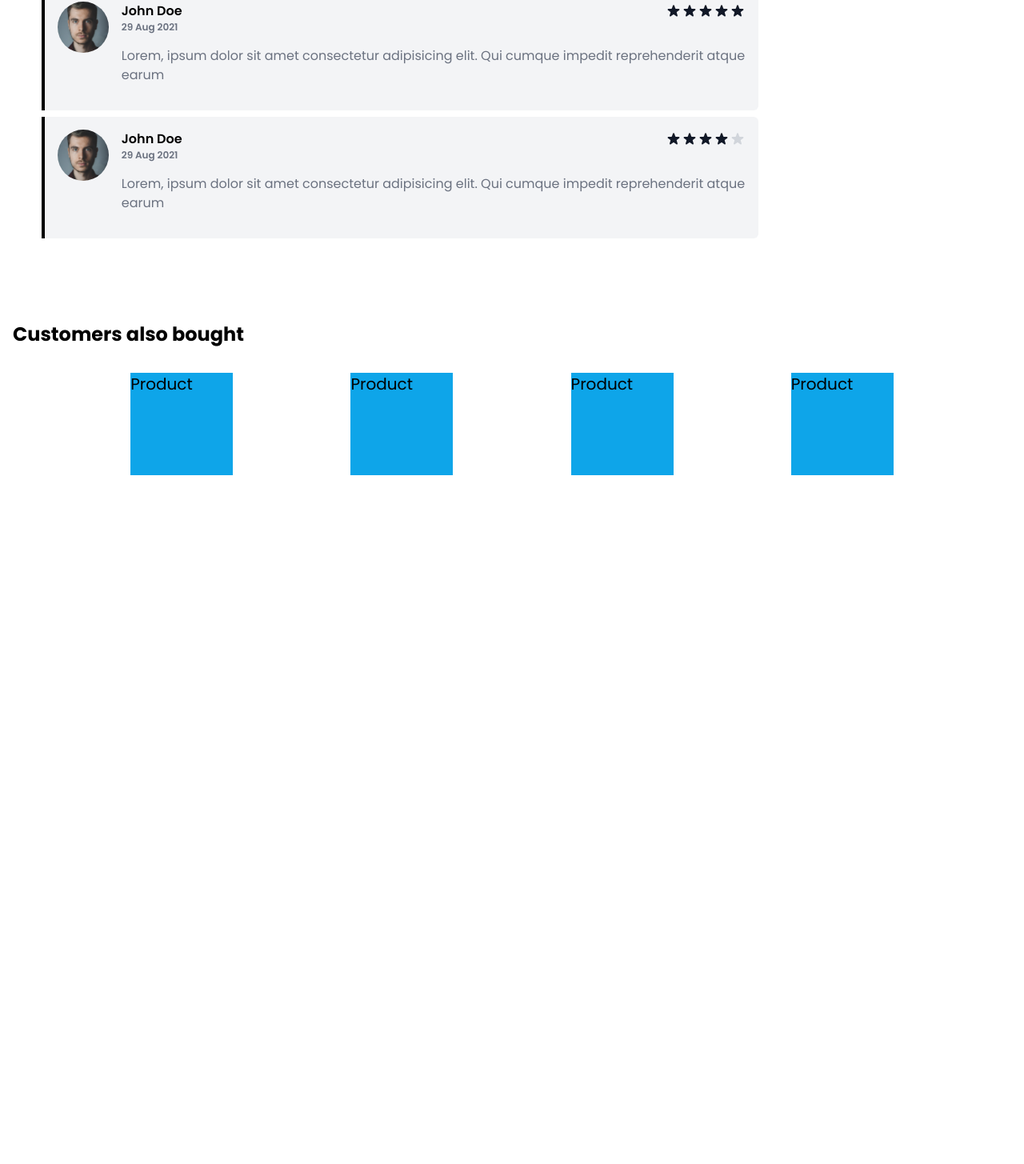
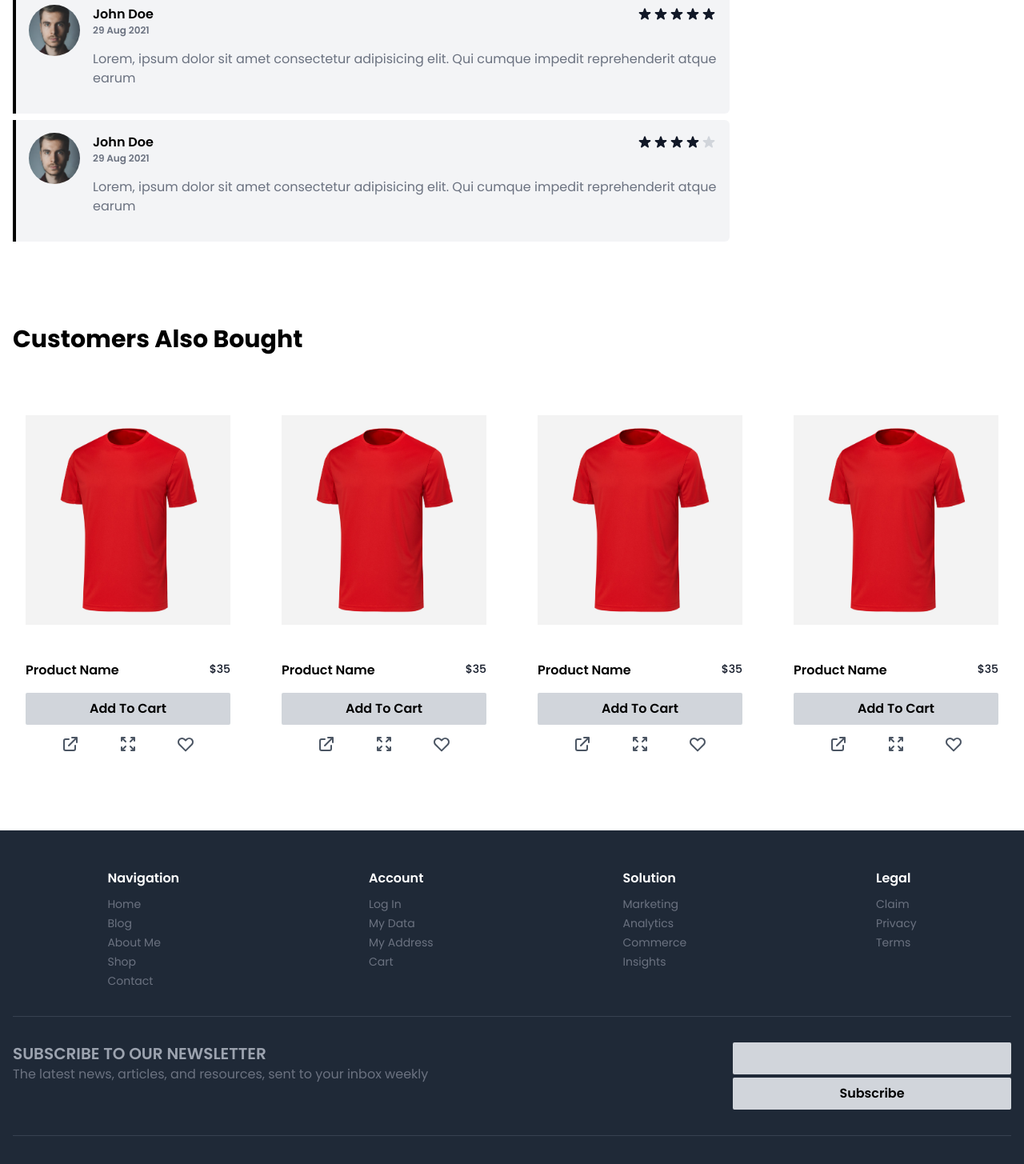
Before and after one commit to RavenSam/ecommerce_template_02, a Next.js app: page /product/1 in a window 1280 px wide. Shown: the part 1404-2859 px from the top of the page at 80% size. Before the commit the page ends 2018 px from the top, so only its background shows below. Built offline with nearby package versions, Linux system fonts and the light colour scheme; what tailwindcss-elevation would draw is missing.

Commit message:
product card & footer

```diff
--- /dev/null
+++ b/components/Footer.jsx
@@ -0,0 +1,78 @@
+const navigations = ["home", "blog", "about me", "shop", "contact"]
+const account = ["log in", "my data", "my address", "cart"]
+const solutions = ["marketing", "analytics", "commerce", "insights"]
+const legals = ["claim", "privacy", "terms"]
+
+export default function Footer() {
+   return (
+      <footer className="bg-gray-800 text-white px-4 py-12 mt-12">
+         <div className="flex  justify-around ">
+            <ul>
+               <li className="font-semibold mb-2 capitalize">navigation</li>
+               {navigations.map((item) => (
+                  <li key={item}>
+                     <a href="#" className="text-gray-500 text-sm hover:text-white capitalize">
+                        {item}
+                     </a>
+                  </li>
+               ))}
+            </ul>
+
+            <ul>
+               <li className="font-semibold mb-2 capitalize">account</li>
+               {account.map((item) => (
+                  <li key={item}>
+                     <a href="#" className="text-gray-500 text-sm hover:text-white capitalize">
+                        {item}
+                     </a>
+                  </li>
+               ))}
+            </ul>
+
+            <ul>
+               <li className="font-semibold mb-2 capitalize">solution</li>
+               {solutions.map((item) => (
+                  <li key={item}>
+                     <a href="#" className="text-gray-500 text-sm hover:text-white capitalize">
+                        {item}
+                     </a>
+                  </li>
+               ))}
+            </ul>
+
+            <ul>
+               <li className="font-semibold mb-2 capitalize">legal</li>
+               {legals.map((item) => (
+                  <li key={item}>
+                     <a href="#" className="text-gray-500 text-sm hover:text-white capitalize">
+                        {item}
+                     </a>
+                  </li>
+               ))}
+            </ul>
+         </div>
+
+         <hr className="my-8 border-gray-700" />
+
+         <div className="flex flex-col items-center md:flex-row md:items-start justify-between">
+            <div className="text-gray-500 text-center md:text-left ">
+               <h4 className="text-xl text-gray-400 uppercase font-semibold">subscribe to our newsletter</h4>
+               <p className="text-gray-500 ">The latest news, articles, and resources, sent to your inbox weekly</p>
+            </div>
+
+            <div className="max-w-sm">
+               <div>
+                  <input type="text" className="px-4 py-2 rounded-sm focus:outline-none w-full bg-gray-300" />
+               </div>
+               <button className="btn-3 mt-1 w-full text-black">subscribe</button>
+            </div>
+         </div>
+
+         <hr className="my-8 border-gray-700" />
+
+         <div className="text-gray-400">
+            <p>2022 Justme,Inc. All rights reserved.</p>
+         </div>
+      </footer>
+   )
+}
--- a/components/Layout.jsx
+++ b/components/Layout.jsx
@@ -1,5 +1,5 @@
 // Components
-import { Navbar } from "."
+import { Footer, Navbar } from "."
 
 export default function Layout({ children }) {
    return (
@@ -8,6 +8,8 @@ export default function Layout({ children }) {
             <Navbar />
 
             {children}
+
+            <Footer />
          </div>
       </>
    )
--- a/components/ProductCard.jsx
+++ b/components/ProductCard.jsx
@@ -1,7 +1,42 @@
+import Image from "next/image"
+import { ArrowsExpandIcon, ExternalLinkIcon, HeartIcon } from "@heroicons/react/outline"
+
 export default function ProductCard() {
    return (
-      <div className="bg-sky-500 w-32 h-32">
-         <h4 className="text-xl">Product</h4>
+      <div className=" relative  p-4 rounded-md">
+         <div className="w-full  overflow-hidden h-80">
+            {/* <img
+               src="/products/shirt.png"
+               alt=""
+               className="w-full h-full object-center object-cover lg:w-full lg:h-full"
+            /> */}
+            <div className="relative w-full h-full  object-center object-cover ">
+               <Image src="/products/shirt.png" layout="fill" objectFit="contain" />
+            </div>
+         </div>
+
+         <div className="mt-4 flex justify-between font-semibold">
+            <div>
+               <h4 className=" capitalize">
+                  <a href="">product name</a>
+               </h4>
+            </div>
+            <p className="text-sm font-medium text-gray-900">$35</p>
+         </div>
+
+         <button className="btn-3 w-full mt-4">Add to cart</button>
+
+         <div className="flex items-center justify-evenly my-2 text-gray-600">
+            <button className="h-8 w-8 p-1 hover:bg-gray-200  hover:text-black rounded-sm">
+               <ExternalLinkIcon />
+            </button>
+            <button className="h-8 w-8 p-1 hover:bg-gray-200 hover:text-black rounded-sm">
+               <ArrowsExpandIcon />
+            </button>
+            <button className="h-8 w-8 p-1 hover:bg-gray-200 hover:text-black rounded-sm">
+               <HeartIcon />
+            </button>
+         </div>
       </div>
    )
 }
--- a/components/Reviews.jsx
+++ b/components/Reviews.jsx
@@ -3,16 +3,16 @@ import Review from "./Review"
 export default function Reviews({ reviews }) {
    return (
       <div className="mt-10 py-5 " id="reviews">
-         <h2 className="text-2xl font-bold text-center py-4 mb-4">Reviews</h2>
+         <h2 className="h2">Reviews</h2>
 
-         <div className="flex flex-col md:flex-row items-center md:items-start  md:justify-around ">
+         <div className="flex flex-col md:flex-row items-center md:items-start   ">
             <div className="">
                {reviews.map((review, i) => (
                   <Review review={review} key={i} />
                ))}
             </div>
 
-            <div className="min-w-fit p-4">
+            <div className="min-w-fit p-4 mx-auto">
                <button className="btn-1">Add a review</button>
             </div>
          </div>
--- a/components/SimilarProduct.jsx
+++ b/components/SimilarProduct.jsx
@@ -3,9 +3,9 @@ import ProductCard from "./ProductCard"
 export default function SimilarProduct() {
    return (
       <div className="mt-10 py-5 " id="similarProducts">
-         <h2 className="text-2xl font-bold py-4 mb-4">Customers also bought</h2>
+         <h2 className="h2">Customers also bought</h2>
 
-         <div className="flex items-center justify-evenly">
+         <div className="grid grid-cols-1 gap-y-10 gap-x-6 sm:grid-cols-2 lg:grid-cols-4 xl:gap-x-8">
             {[1, 2, 3, 4].map((item, i) => (
                <ProductCard key={i} />
             ))}
--- a/components/index.js
+++ b/components/index.js
@@ -7,3 +7,4 @@ export { default as Reviews } from "./Reviews"
 export { default as Review } from "./Review"
 export { default as SimilarProduct } from "./SimilarProduct"
 export { default as ProductCard } from "./ProductCard"
+export { default as Footer } from "./Footer"
--- a/styles/globals.css
+++ b/styles/globals.css
@@ -5,6 +5,10 @@
 @tailwind utilities;
 
 @layer components {
+   .h2 {
+      @apply text-2xl md:text-3xl font-bold py-4 mb-4 capitalize;
+   }
+
    .btn {
       @apply text-sm lg:text-base uppercase font-semibold px-5 md:px-8 py-2 rounded-sm;
    }
```
Also changed, not shown: public/paymentType.png (added).
